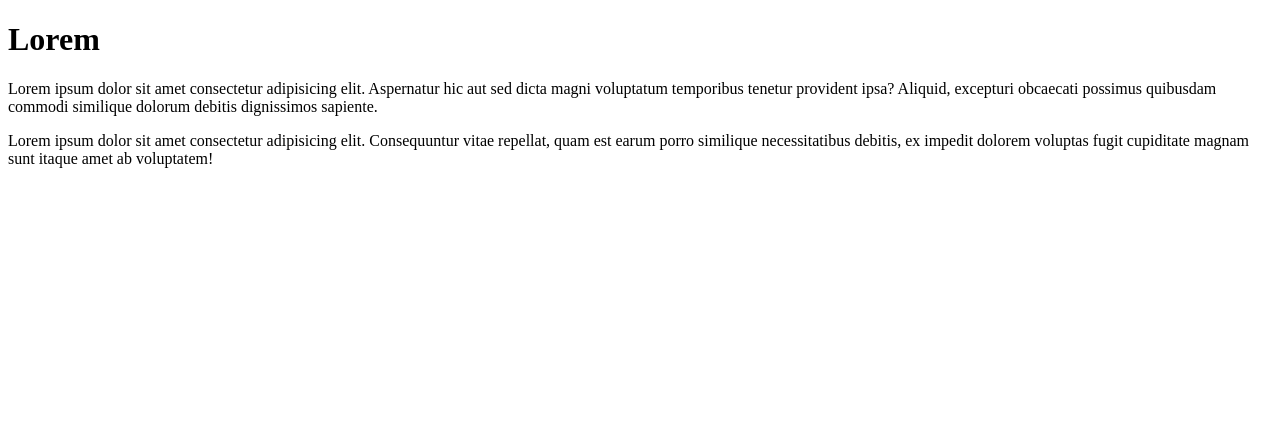
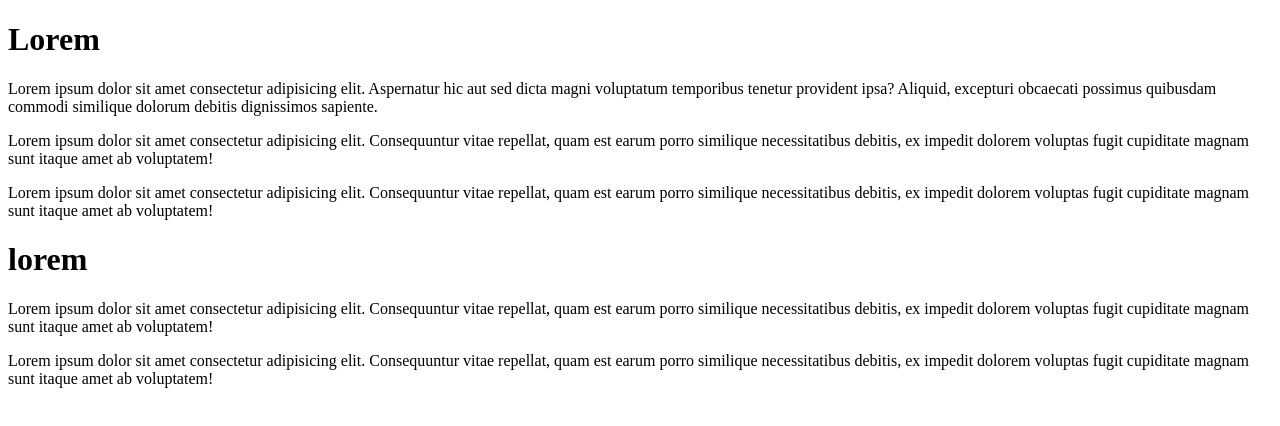
Before and after one commit to ash-amy/session-22, a plain HTML site: page index.html in a window 1280 px wide. Drawn offline with Linux system fonts and the light colour scheme.

Commit message:
Nuevos párrafos

```diff
--- a/index.html
+++ b/index.html
@@ -20,5 +20,25 @@
       impedit dolorem voluptas fugit cupiditate magnam sunt itaque amet ab
       voluptatem!
     </p>
+    <p>
+      Lorem ipsum dolor sit amet consectetur adipisicing elit. Consequuntur
+      vitae repellat, quam est earum porro similique necessitatibus debitis, ex
+      impedit dolorem voluptas fugit cupiditate magnam sunt itaque amet ab
+      voluptatem!
+    </p>
+
+    <h1>lorem</h1>
+    <p>
+      Lorem ipsum dolor sit amet consectetur adipisicing elit. Consequuntur
+      vitae repellat, quam est earum porro similique necessitatibus debitis, ex
+      impedit dolorem voluptas fugit cupiditate magnam sunt itaque amet ab
+      voluptatem!
+    </p>
+    <p>
+      Lorem ipsum dolor sit amet consectetur adipisicing elit. Consequuntur
+      vitae repellat, quam est earum porro similique necessitatibus debitis, ex
+      impedit dolorem voluptas fugit cupiditate magnam sunt itaque amet ab
+      voluptatem!
+    </p>
   </body>
 </html>
```
